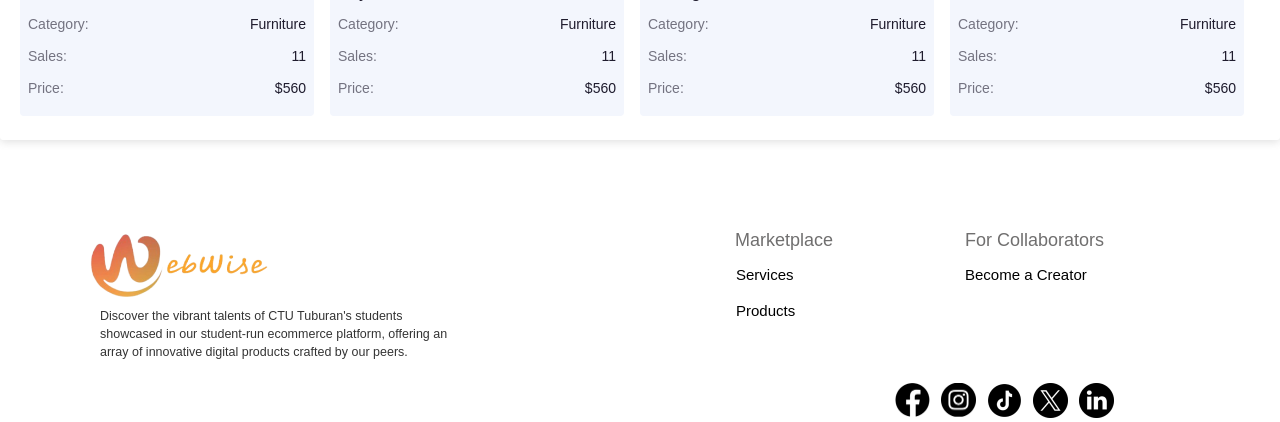
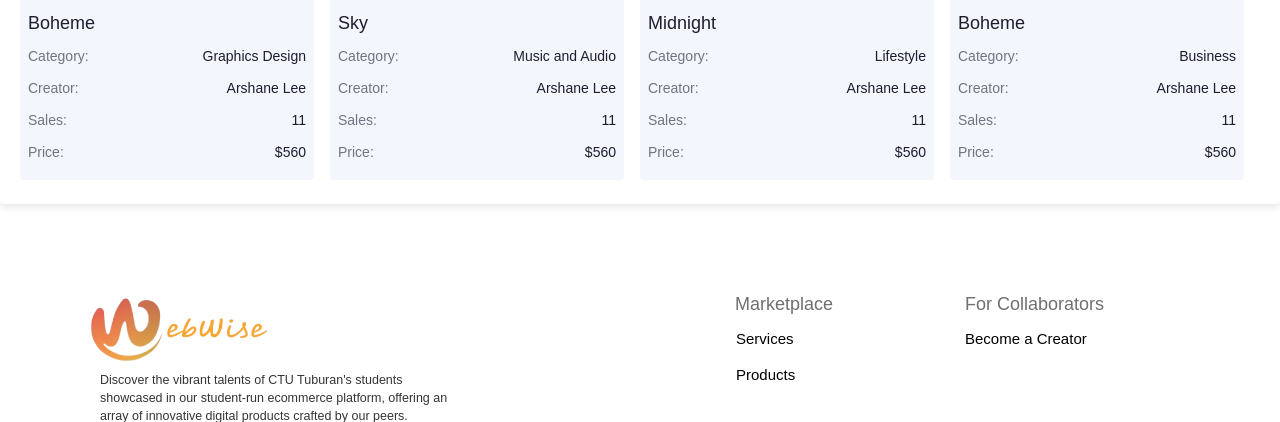
Before and after one commit to devaicee/G4-ECommerce-WebWise, a PHP site: page /loginsystem/services.php in a window 1280 px wide. Shown: the part 1180-1602 px from the top of the page. Run offline with PHP 8.4, Linux system fonts and the light colour scheme; some libraries are stand-ins or nearby versions.

Commit message:
Changes to be committed: modified:   products.php modified:   services.php

```diff
--- a/services.php
+++ b/services.php
@@ -31,12 +31,12 @@ include 'assets/layouts/header.php';
             <div class="filter-menu">
               <label>Category</label>
               <select>
-                <option>All Categories</option>
-                <option>Business</option>
-                <option>Digital Marketing</option>
-                <option>Graphics Design</option>
-                <option>Music and Audio</option>
-                <option>Lifestyle</option>
+                <option value="all-categories">All Categories</option>
+                <option value="business">Business</option>
+                <option value="digital-marketing">Digital Marketing</option>
+                <option value="graphics-design">Graphics Design</option>
+                <option value="music-and-audio">Music and Audio</option>
+                <option value="lifestyle">Lifestyle</option>
               </select>
               <div class="filter-menu-buttons">
                 <button class="filter-button reset">
@@ -68,7 +68,7 @@ include 'assets/layouts/header.php';
               <svg xmlns="http://www.w3.org/2000/svg" width="16" height="16" viewBox="0 0 512 512"><path fill="currentColor" d="M496.1 138.3L375.7 17.9c-7.9-7.9-20.6-7.9-28.5 0L226.9 138.3c-7.9 7.9-7.9 20.6 0 28.5 7.9 7.9 20.6 7.9 28.5 0l85.7-85.7v352.8c0 11.3 9.1 20.4 20.4 20.4 11.3 0 20.4-9.1 20.4-20.4V81.1l85.7 85.7c7.9 7.9 20.6 7.9 28.5 0 7.9-7.8 7.9-20.6 0-28.5zM287.1 347.2c-7.9-7.9-20.6-7.9-28.5 0l-85.7 85.7V80.1c0-11.3-9.1-20.4-20.4-20.4-11.3 0-20.4 9.1-20.4 20.4v352.8l-85.7-85.7c-7.9-7.9-20.6-7.9-28.5 0-7.9 7.9-7.9 20.6 0 28.5l120.4 120.4c7.9 7.9 20.6 7.9 28.5 0l120.4-120.4c7.8-7.9 7.8-20.7-.1-28.5z"/></svg>
             </button></div>
         </div>
-        <div class="products-row">
+        <div class="products-row digital-products">
             <a href="details.php" class="cell-more-button">
               <span class="button-text">View Details</span>
             </a>
@@ -76,11 +76,12 @@ include 'assets/layouts/header.php';
               <img src="ProdImg/p1.png" alt="product">
               <span>Ocean</span>
             </div>
-          <div class="product-cell category"><span class="cell-label">Category:</span>Furniture</div>
+          <div class="product-cell category"><span class="cell-label">Category:</span>Digital Product</div>
+          <div class="product-cell creator"><span class="cell-label">Creator:</span>Arshane Lee</div>
           <div class="product-cell sales"><span class="cell-label">Sales:</span>11</div>
           <div class="product-cell price"><span class="cell-label">Price:</span>$560</div>
         </div>
-        <div class="products-row">
+        <div class="products-row business">
             <a href="details.php" class="cell-more-button">
               <span class="button-text">View Details</span>
             </a>
@@ -88,11 +89,12 @@ include 'assets/layouts/header.php';
               <img src="https://images.unsplash.com/photo-1484154218962-a197022b5858?ixid=MnwxMjA3fDB8MHxzZWFyY2h8Nnx8a2l0Y2hlbnxlbnwwfHwwfHw%3D&ixlib=rb-1.2.1&auto=format&fit=crop&w=900&q=60" alt="product">
               <span>Lou</span>
             </div>
-            <div class="product-cell category"><span class="cell-label">Category:</span>Furniture</div>
+            <div class="product-cell category"><span class="cell-label">Category:</span>Business</div>
+            <div class="product-cell creator"><span class="cell-label">Creator:</span>Arshane Lee</div>
           <div class="product-cell sales"><span class="cell-label">Sales:</span>11</div>
           <div class="product-cell price"><span class="cell-label">Price:</span>$560</div>
         </div>
-        <div class="products-row">
+        <div class="products-row digital-marketing">
             <a href="details.php" class="cell-more-button">
               <span class="button-text">View Details</span>
             </a>
@@ -100,11 +102,12 @@ include 'assets/layouts/header.php';
               <img src="https://images.unsplash.com/photo-1586023492125-27b2c045efd7?ixlib=rb-1.2.1&ixid=MnwxMjA3fDB8MHxwaG90by1yZWxhdGVkfDR8fHxlbnwwfHx8fA%3D%3D&auto=format&fit=crop&w=900&q=60" alt="product">
               <span>Yellow</span>
             </div>
-            <div class="product-cell category"><span class="cell-label">Category:</span>Furniture</div>
+            <div class="product-cell category"><span class="cell-label">Category:</span>Digital Marketing</div>
+            <div class="product-cell creator"><span class="cell-label">Creator:</span>Arshane Lee</div>
           <div class="product-cell sales"><span class="cell-label">Sales:</span>11</div>
           <div class="product-cell price"><span class="cell-label">Price:</span>$560</div>
         </div>
-        <div class="products-row">
+        <div class="products-row digital-products">
             <a href="details.php" class="cell-more-button">
               <span class="button-text">View Details</span>
             </a>
@@ -112,11 +115,12 @@ include 'assets/layouts/header.php';
               <img src="https://images.unsplash.com/photo-1595526114035-0d45ed16cfbf?ixid=MnwxMjA3fDB8MHxzZWFyY2h8NHx8YmVkcm9vbXxlbnwwfHwwfHw%3D&ixlib=rb-1.2.1&auto=format&fit=crop&w=900&q=60" alt="product">
               <span>Dreamy</span>
             </div>
-            <div class="product-cell category"><span class="cell-label">Category:</span>Furniture</div>
+            <div class="product-cell category"><span class="cell-label">Category:</span>Digital Product</div>
+            <div class="product-cell creator"><span class="cell-label">Creator:</span>Arshane Lee</div>
           <div class="product-cell sales"><span class="cell-label">Sales:</span>11</div>
           <div class="product-cell price"><span class="cell-label">Price:</span>$560</div>
         </div>
-        <div class="products-row">
+        <div class="products-row graphics-design">
             <a href="details.php" class="cell-more-button">
               <span class="button-text">View Details</span>
             </a>
@@ -124,11 +128,12 @@ include 'assets/layouts/header.php';
               <img src="https://images.unsplash.com/photo-1554995207-c18c203602cb?ixid=MnwxMjA3fDB8MHxzZWFyY2h8NXx8aW50ZXJpb3J8ZW58MHwwfDB8fA%3D%3D&ixlib=rb-1.2.1&auto=format&fit=crop&w=900&q=60" alt="product">
               <span>Boheme</span>
             </div>
-            <div class="product-cell category"><span class="cell-label">Category:</span>Furniture</div>
+            <div class="product-cell category"><span class="cell-label">Category:</span>Graphics Design</div>
+            <div class="product-cell creator"><span class="cell-label">Creator:</span>Arshane Lee</div>
           <div class="product-cell sales"><span class="cell-label">Sales:</span>11</div>
           <div class="product-cell price"><span class="cell-label">Price:</span>$560</div>
         </div>
-        <div class="products-row">
+        <div class="products-row music-and-audio">
             <a href="details.php" class="cell-more-button">
               <span class="button-text">View Details</span>
             </a>
@@ -136,11 +141,12 @@ include 'assets/layouts/header.php';
               <img src="https://images.unsplash.com/photo-1507652313519-d4e9174996dd?ixid=MnwxMjA3fDB8MHxzZWFyY2h8MTZ8fGludGVyaW9yfGVufDB8MHwwfHw%3D&ixlib=rb-1.2.1&auto=format&fit=crop&w=900&q=60" alt="product">
               <span>Sky</span>
             </div>
-            <div class="product-cell category"><span class="cell-label">Category:</span>Furniture</div>
+            <div class="product-cell category"><span class="cell-label">Category:</span>Music and Audio</div>
+            <div class="product-cell creator"><span class="cell-label">Creator:</span>Arshane Lee</div>
           <div class="product-cell sales"><span class="cell-label">Sales:</span>11</div>
           <div class="product-cell price"><span class="cell-label">Price:</span>$560</div>
         </div>
-        <div class="products-row">
+        <div class="products-row lifestyle">
             <a href="details.php" class="cell-more-button">
               <span class="button-text">View Details</span>
             </a>
@@ -148,11 +154,12 @@ include 'assets/layouts/header.php';
               <img src="https://images.unsplash.com/photo-1516455590571-18256e5bb9ff?ixid=MnwxMjA3fDB8MHxzZWFyY2h8MzB8fGludGVyaW9yfGVufDB8MHwwfHw%3D&ixlib=rb-1.2.1&auto=format&fit=crop&w=900&q=60" alt="product">
               <span>Midnight</span>
             </div>
-            <div class="product-cell category"><span class="cell-label">Category:</span>Furniture</div>
+            <div class="product-cell category"><span class="cell-label">Category:</span>Lifestyle</div>
+            <div class="product-cell creator"><span class="cell-label">Creator:</span>Arshane Lee</div>
           <div class="product-cell sales"><span class="cell-label">Sales:</span>11</div>
           <div class="product-cell price"><span class="cell-label">Price:</span>$560</div>
         </div>
-        <div class="products-row">
+        <div class="products-row business">
             <a href="details.php" class="cell-more-button">
               <span class="button-text">View Details</span>
             </a>
@@ -160,7 +167,8 @@ include 'assets/layouts/header.php';
               <img src="https://images.unsplash.com/photo-1554995207-c18c203602cb?ixid=MnwxMjA3fDB8MHxzZWFyY2h8NXx8aW50ZXJpb3J8ZW58MHwwfDB8fA%3D%3D&ixlib=rb-1.2.1&auto=format&fit=crop&w=900&q=60" alt="product">
               <span>Boheme</span>
             </div>
-            <div class="product-cell category"><span class="cell-label">Category:</span>Furniture</div>
+            <div class="product-cell category"><span class="cell-label">Category:</span>Business</div>
+            <div class="product-cell creator"><span class="cell-label">Creator:</span>Arshane Lee</div>
           <div class="product-cell sales"><span class="cell-label">Sales:</span>11</div>
           <div class="product-cell price"><span class="cell-label">Price:</span>$560</div>
         </div>
```
Also changed, not shown: products.php (+5 -5 lines).
